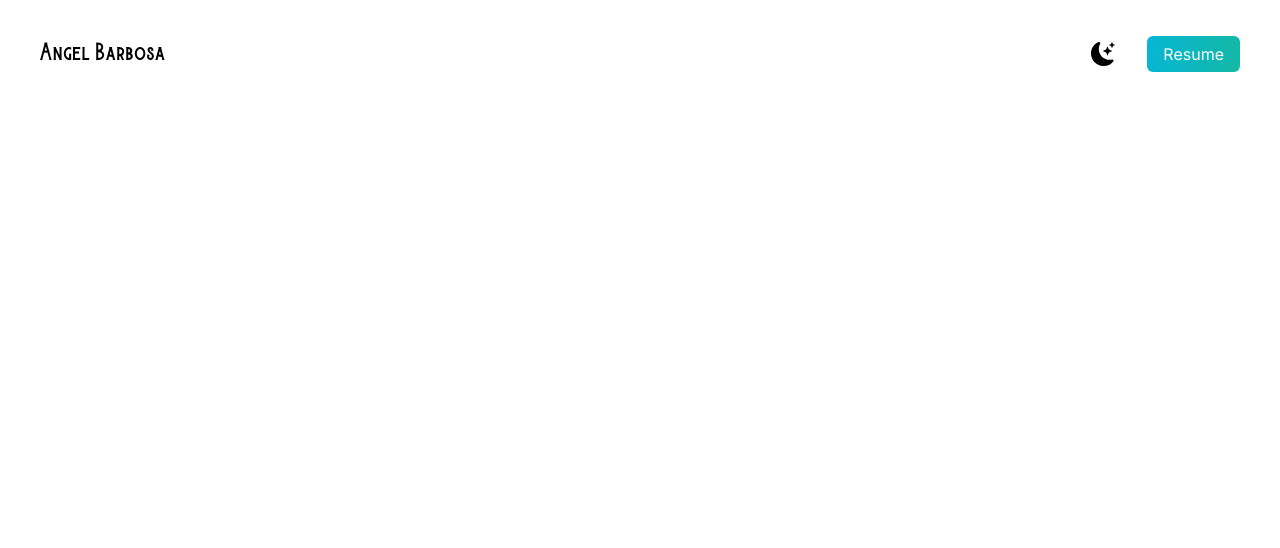
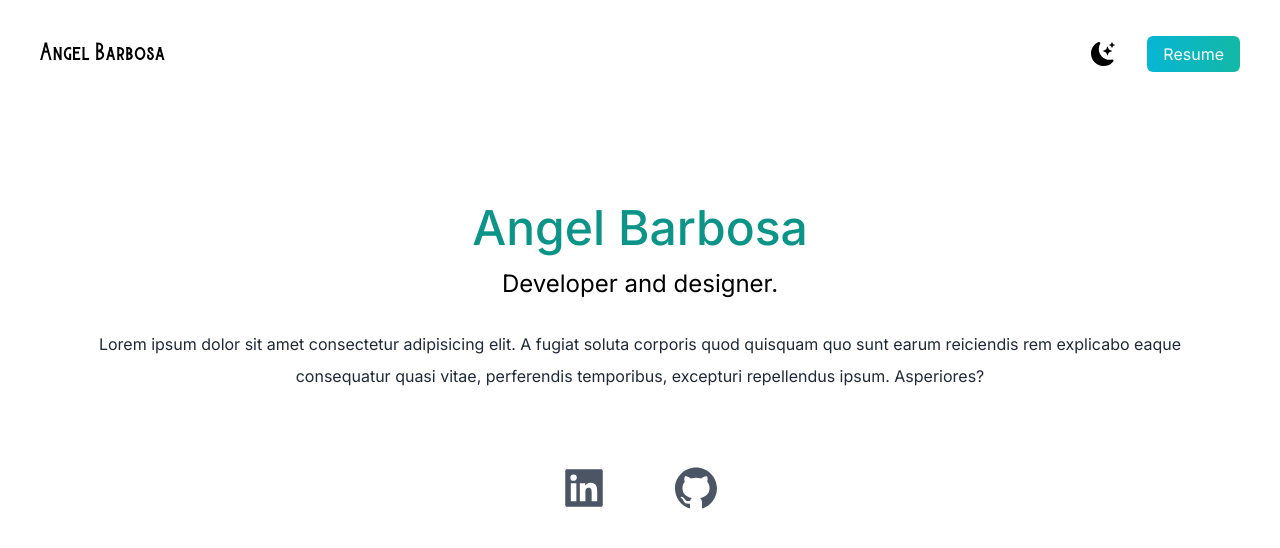
Before and after one commit to angeelbarbosa/react-portfolio, a Next.js app: page / in a window 1280 px wide. Shown: the top 548 px of the page. Built offline with nearby package versions, Linux system fonts and the light colour scheme.

Commit message:
adding main info content

```diff
--- a/app/page.tsx
+++ b/app/page.tsx
@@ -1,5 +1,7 @@
 import Head from "next/head"
 import { BsFillMoonStarsFill } from "react-icons/bs"
+import { AiFillLinkedin, AiFillGithub } from "react-icons/ai"
+import Image from "next/image"
 
 export default function Home() {
   return (
@@ -28,7 +30,26 @@ export default function Home() {
               </li>
             </ul>
           </nav>
+          <div className="text-center p-10">
+            <h2 className="text-5xl py-2 text-teal-600 font-medium">
+              Angel Barbosa
+            </h2>
+            <h3 className="text-2xl py-2">Developer and designer.</h3>
+            <p className="text-md py-5 leading-8 text-gray-800">
+              Lorem ipsum dolor sit amet consectetur adipisicing elit. A fugiat
+              soluta corporis quod quisquam quo sunt earum reiciendis rem
+              explicabo eaque consequatur quasi vitae, perferendis temporibus,
+              excepturi repellendus ipsum. Asperiores?
+            </p>
+          </div>
+          <div className="text-5xl flex justify-center gap-16 py-3 text-gray-600">
+            <AiFillLinkedin />
+            <AiFillGithub />
+          </div>
+          <div className=""></div>
         </section>
+
+        <section></section>
       </main>
     </div>
   )
```
